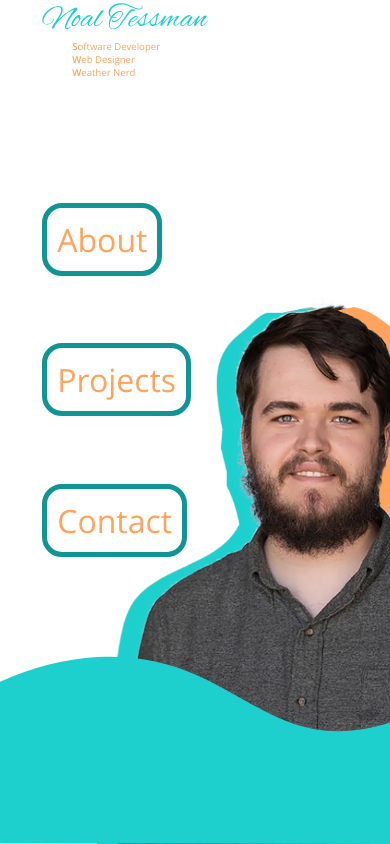
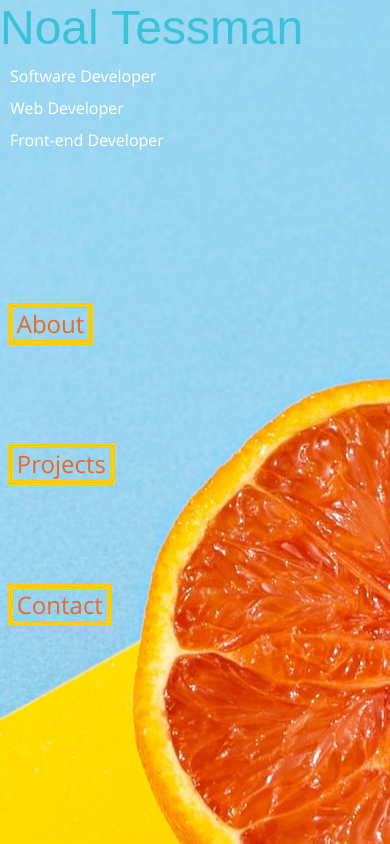
Before and after one commit to NoalTessman/Portfolio, a React (Create React App) app: page / in a window 390 px wide. Built offline with nearby package versions, Linux system fonts and the light colour scheme; what react-alert-template-basic would draw is missing.

Commit message:
Massive changes to front page

```diff
--- a/src/ProfessionalProfile.css
+++ b/src/ProfessionalProfile.css
@@ -8,13 +8,6 @@
     width: device-width ;
     zoom: 1.0 ;
   }
-#root{
-    margin:0;
-    padding:0px;
-    border: 0px;
-    font-size: 100%;
-    max-width: 100vw;
-}
 @font-face {
     font-family: 'Alex Brush';
     src: url('./fonts/alexbrush-regular-webfont.woff2') format('woff2'),
@@ -39,142 +32,75 @@ a:focus, a:hover, a:visited, a:link, a:active, a{
     text-decoration: inherit;
 }
 .home{
-    background: url("./newProfileAssets/background.svg") no-repeat center bottom fixed;
+    background: url("./newProfileAssets/openorange.jpg") no-repeat 50% 60%;
     width: 100%;
     height: 100vh;
-    max-width: 100%;
-    max-height: 100%;
     background-size: cover;
-    display:-ms-grid;
     display:grid;
-    -ms-grid-rows: 20vh 50vh 10vh;
-    grid-template-rows: 20vh 50vh 10vh;
-    -ms-grid-columns: 5vh auto;
-    grid-template-columns: 5vh auto;
-
-}
-.home > *:nth-child(1){
-    -ms-grid-row:1;
-    -ms-grid-column:1;
-
-}
-.home > *:nth-child(2){
-    -ms-grid-row:1;
-    -ms-grid-column:2;
-
-}
-.home > *:nth-child(3){
-    -ms-grid-row:2;
-    -ms-grid-column:1;
-
-}
-.home > *:nth-child(4){
-    -ms-grid-row:2;
-    -ms-grid-column:2;
-
-}
-.home > *:nth-child(5){
-    -ms-grid-row:3;
-    -ms-grid-column:1;
-
-}
-.home > *:nth-child(6){
-    -ms-grid-row:3;
-    -ms-grid-column:2;
+    grid-template-rows: 20vh 40vh 0px 40vh;
+    background-color: #e0fffe;
 
 }
 .homeTitle{
-    -ms-grid-row: 1;
-    -ms-grid-row-span: 1;
     grid-row: 1/2;
-    -ms-grid-column: 2;
-    -ms-grid-column-span: 1;
-    grid-column: 2/3;
+    grid-column: 1/2;
     width: 100%;
     height: 100%;
     max-width: 100%;
     max-height: 100%;
 }
 .homeName{
-    -ms-grid-row: 1;
-    -ms-grid-row-span: 1;
     grid-row: 1/2;
-    color:#1DD0CE;
-    font-size: 8em;
-    font-family: "Alex Brush" ;
+    color:#39c2da;
+    font-size: 12rem;
+    font-family: "Arial" ;
     margin:0%;
 }
 .homeTitles{
-    -ms-grid-row: 2;
-    -ms-grid-row-span: 1;
     grid-row: 2/3;
-    display: -webkit-box;
-    display: -ms-flexbox;
     display: flex;
-    margin-top: -2rem;
     padding:0px;
-    padding-left: 30px;
+    flex-direction: column;
 }
 .homeTitles p{
     margin:0px;
-    color:#FFA35D;
-    font-size: 1rem;
+    color: white;
+    font-size: 4rem;
+    line-height: 5rem;
     font-family: "open sans";
     padding-left: 10px;
 }
-.homeTitles span{
-    font-weight: bold;
+.homeLinks{
+    font-family: "open sans";
+    font-size: 4rem;
+    grid-row: 4/5;
+    display: flex;
+    flex-direction: column;
+    justify-content: space-around;
 }
-.homeLinks{
-    -ms-grid-column: 2;
-    -ms-grid-column-span: 1;
-    grid-column: 2/3;
-    font-family: "open sans";
+.homeLink{
+    color:#EC672C;
     display:-ms-grid;
     display:grid;
-    font-size: 4rem;
-    -ms-grid-columns: 500px auto;
-    grid-template-columns: 500px auto;
-    -ms-grid-row: 2;
-    -ms-grid-row-span: 1;
-    grid-row: 2/3;
-}
-.homeLink{
-    color:#FFA35D;
-    display:-ms-grid;
-    display:grid;
-    -ms-grid-column: 1;
-    -ms-grid-column-span: 1;
     grid-column: 1/2;
-    -webkit-box-align: center;
-        -ms-flex-align: center;
-            align-items: center;
     justify-items: left;
+    padding-left: 2vw;
 }
 #homeLinkText{
-    border:5px solid #0E9594;
-    border-radius: 20px;
-    display: -webkit-box;
-    display: -ms-flexbox;
+    border:5px solid #FDCE0B;
     display: flex;
-    -webkit-box-align: center;
-        -ms-flex-align: center;
-            align-items: center;
-    padding:10px;
+    padding: 0px 1vw 0px;
 }
 #homeLinkText:hover{
-    border:5px solid #FFA35D;
-    -webkit-transition: ease-in-out .3s;
-    -o-transition: ease-in-out .3s;
-    transition: ease-in-out .3s;
-    color: #0E9594;
+    border:5px solid #EC672C;
+    transition: .2s;
+    color: white;
     cursor: pointer;
-    background-color: #F5DFBB;
 }
 @media (max-width: 1000px) {
 
     .home{
-        background: url("./newProfileAssets/background 2.svg") no-repeat center bottom fixed;
+        background: url("./newProfileAssets/openorange.jpg") no-repeat center bottom;
     background-size: cover;
     }
     .homeLink{
@@ -193,28 +119,95 @@ a:focus, a:hover, a:visited, a:link, a:active, a{
                 flex-direction: column;
     }
 }
-@media (max-width: 600px) {
-    .homeLink{
-        font-size: 2rem;
+@media (max-width: 550px) {
+    .home{
+        display: grid;
+        grid-template-rows: 30vh 20vh 50vh ;
+        height: 100vh;
     }
     .homeName{
-        font-size: 2rem;
+        font-size: 4rem;
     }
-    .homeTitles{
-        -webkit-box-orient: vertical;
-        -webkit-box-direction: normal;
-            -ms-flex-direction: column;
-                flex-direction: column;
-        margin-top: 0px;
+    .homeLinks{
+        grid-column: 1/2;
+        grid-row: 2/3;
+        padding-top: 20vh;
+        justify-content: space-around;
+        height: 50vh;
+    }
+    .homeLink{
+        font-size: 1.3rem;
+        border-radius:0px;
+    }
+    #homeLinkText{
+        border-radius:0px;
+    }
+
+}
+@media (max-width: 450px) {
+    .home{
+        display: grid;
+        grid-template-rows: 10vh 10vh 30vh ;
+        height: 100vh;
+        background: url("./newProfileAssets/openorange.jpg") no-repeat 50% 60%;
+    }
+    .homeName{
+        font-size: 3rem;
 
     }
     .homeTitles p{
-        font-size: .6rem;
-        padding:0px;
-        margin:0px;
+    font-size: 1.5rem;
     }
     .homeLinks{
-    -ms-grid-columns:auto;
-    grid-template-columns:auto;
+        grid-column: 1/2;
+        grid-row: 2/3;
+        padding-top: 20vh;
+        justify-content: space-around;
+        height: 50vh;
+    }
+    .homeLink{
+        font-size: 1.5rem;
+        border-radius:0px;
+    }
+    #homeLinkText{
+        border-radius:0px;
+    }
+
+
+}
+@media (max-width: 400px) {
+    .homeTitles p{
+        font-size: 1rem;
+        line-height: 2rem;
     }
 }
+@media only screen and (max-height:700px) and (min-width:1000px){
+    .homeName{
+        font-size: 8rem;
+    }
+    .homeTitles p{
+        font-size: 1.5rem;
+    }
+    .homeLinks{
+    }
+    .homeLink{
+    }
+    #homeLinkText{
+        font-size: 2rem;
+    }
+}
+@media only screen and (max-height:500px) and (min-width:1000px){
+    .homeName{
+        font-size: 6rem;
+    }
+    .homeTitles p{
+        font-size: 1rem;
+    }
+    .homeLinks{
+    }
+    .homeLink{
+    }
+    #homeLinkText{
+        font-size: 1.7rem;
+    }
+}
--- a/src/ProfessionalProfile.js
+++ b/src/ProfessionalProfile.js
@@ -10,8 +10,8 @@ export default class ProfessionalProfile extends Component {
                         <p className="homeName">Noal Tessman</p>
                         <p className="homeTitles">
                             <p><span>S</span>oftware Developer </p>
-                            <p><span>W</span>eb Designer </p>
-                            <p><span>W</span>eather Nerd</p>
+                            <p><span>W</span>eb Developer</p>
+                            <p><span>F</span>ront-end Developer</p>
                         </p>
                     </div>
                     <div className="homeLinks">
@@ -19,8 +19,6 @@ export default class ProfessionalProfile extends Component {
                             <Link to="/About"><span id="homeLinkText">About</span></Link></div>
                         <div className="homeLink">
                             <Link to="/Projects"><span id="homeLinkText">Projects</span></Link></div>
-                        {/* <div className="homeLink">
-                            <Link to="/Tools"><span id="homeLinkText">Tools I Use ></span></Link></div>     */}
                         <div className="homeLink">
                             <Link to="/Contact"><span id="homeLinkText">Contact</span></Link></div>
                     </div>
--- a/src/ProfessionalProfileTest.css
+++ /dev/null
@@ -1,132 +0,0 @@
-#root{
-    margin:0;
-    padding:0px;
-    border: 0px;
-    font-size: 100%;
-    max-width: 100vw;
-}
-@font-face {
-    font-family: 'Alex Brush';
-    src: url('./newProfileAssets/AlexBrush-Regular.ttf') format('ttf');
-    font-weight: normal;
-    font-style: normal;
-}
-a:focus, a:hover, a:visited, a:link, a:active, a{
-    color: inherit;
-    text-decoration: inherit;
-}
-.home{
-    background: url("./newProfileAssets/background.svg") no-repeat center bottom fixed;
-    width: 100%;
-    height: 100vh;
-    max-width: 100%;
-    max-height: 100%;
-    -webkit-background-size: cover;
-    -moz-background-size: cover;
-    -o-background-size: cover;
-    background-size: cover;
-    display:grid;
-    grid-template-rows: 20vh 50vh 10vh;
-    grid-template-columns: 5vh auto;
-
-}
-.homeTitle{
-    grid-row: 1/2;
-    grid-column: 2/3;
-    width: 100%;
-    height: 100%;
-    max-width: 100%;
-    max-height: 100%;
-}
-.homeName{
-    grid-row: 1/2;
-    color:#1DD0CE;
-    font-size: 8em;
-    font-family: "Alex Brush" ;
-    margin:0%;
-}
-.homeTitles{
-    grid-row: 2/3;
-    display: flex;
-    margin-top: -2rem;
-    padding:0px;
-    padding-left: 30px;
-}
-.homeTitles p{
-    margin:0px;
-    color:#FFA35D;
-    font-size: 1rem;
-    font-family: "8-bit Operator+ SC";
-}
-.homeLinks{
-    grid-column: 2/3;
-    font-family: "8-bit Operator+ SC";
-    display:grid;
-    font-size: 4rem;
-    grid-template-columns: 500px auto;
-    grid-row: 2/3;
-}
-.homeLink{
-    color:#FFA35D;
-    display:grid;
-    grid-column: 1/2;
-    align-items: center;
-    justify-items: left;
-}
-#homeLinkText{
-    border:5px solid #0E9594;
-    border-radius: 20px;
-    display: flex;
-    align-items: center;
-    padding:4px;
-}
-#homeLinkText:hover{
-    border:5px solid #FFA35D;
-    transition: ease-in-out .3s;
-    color: #0E9594;
-    cursor: pointer;
-    background-color: #F5DFBB;
-}
-@media (max-width: 1000px) {
-
-    .home{
-        background: url("./newProfileAssets/background 2.svg") no-repeat center bottom fixed;
-        -webkit-background-size: cover;
-    -moz-background-size: cover;
-    -o-background-size: cover;
-    background-size: cover;
-    }
-    .homeLink{
-        font-size: 3rem;
-    }
-    .homeName{
-        font-size: 5rem;
-    }
-    .homeTitle{
-        font-size: 1.2em;
-    }
-    .homeTitles{
-        flex-direction: column;
-    }
-}
-@media (max-width: 600px) {
-    .homeLink{
-        font-size: 2rem;
-    }
-    .homeName{
-        font-size: 2rem;
-    }
-    .homeTitles{
-        flex-direction: column;
-        margin-top: 0px;
-
-    }
-    .homeTitles p{
-        font-size: .6rem;
-        padding:0px;
-        margin:0px;
-    }
-    .homeLinks{
-    grid-template-columns:auto;
-    }
-}
--- a/src/index.css
+++ b/src/index.css
@@ -56,35 +56,16 @@ body{
     display: -ms-grid;
     display: grid;
     width: 100%;
-    -ms-grid-columns: 40% 30% 30%;
     grid-template-columns: 40% 30% 30%;
-    -ms-grid-rows: 4vh;
-    grid-template-rows: 4vh;
+    grid-template-rows: 6vh;
     background-color: white;
-}
-.NavBar > *:nth-child(1){
-    -ms-grid-row:1;
-    -ms-grid-column:1;
-}
-.NavBar > *:nth-child(2){
-    -ms-grid-row:1;
-    -ms-grid-column:2;
-}
-.NavBar > *:nth-child(3){
-    -ms-grid-row:1;
-    -ms-grid-column:3;
+    position: fixed;
 }
 .NavName{
-    display: -webkit-box;
-    display: -ms-flexbox;
     display: flex;
-    -webkit-box-pack: left;
-        -ms-flex-pack: left;
-            justify-content: left;
-    -webkit-box-align: center;
-        -ms-flex-align: center;
-            align-items: center;
-    font-family: "Alex Brush";
+    justify-content: left;
+    align-items: center;
+    font-family: "Open Sans";
     font-size: 2rem;
     color: #1DD0CE;
     letter-spacing: 2.5px;
@@ -506,13 +487,12 @@ body{
     display:-ms-grid;
     display:grid;
     height: 100%;
+    padding-top: 6vh;
     grid-template-rows: 1fr 1fr;
     -ms-grid-columns: (1fr)[3];
     grid-template-columns: repeat(3, 1fr);
 }
 .ProjectTile{
-    display: -webkit-box;
-    display: -ms-flexbox;
     font-size: 2rem;
     font-family: open sans;
     background-color: white;
@@ -581,12 +561,16 @@ body{
         display:-ms-grid;
         display:grid;
         -ms-grid-columns: (1fr)[2];
-    grid-template-columns: repeat(2, 1fr);
+        grid-template-columns: repeat(2, 1fr);
+        grid-template-rows: 1fr 1fr 1fr;
     }
-    .ProjectTileHolder{
-        background-color: #0E9594;
-        height: 80%;
-    }
+    .ProjectTileDescription{
+        font-size: 1rem;
+}
+#ProjectTileImage{
+    height: 300px;
+    width: 100%;
+}
 
 }
 @media only screen and (max-width: 600px) {
```
Also changed, not shown: src/newProfileAssets/openorange.jpg (added).
